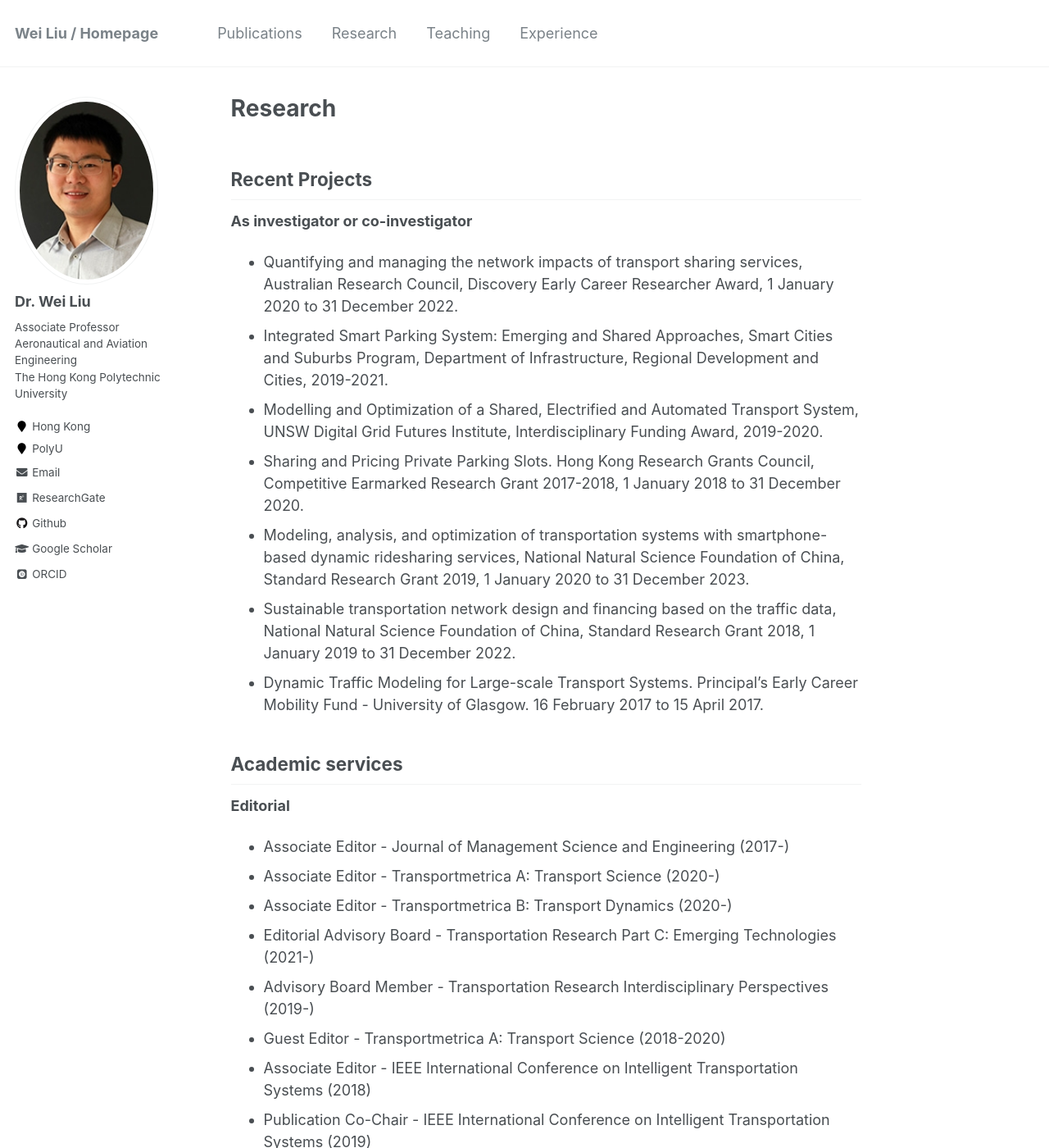
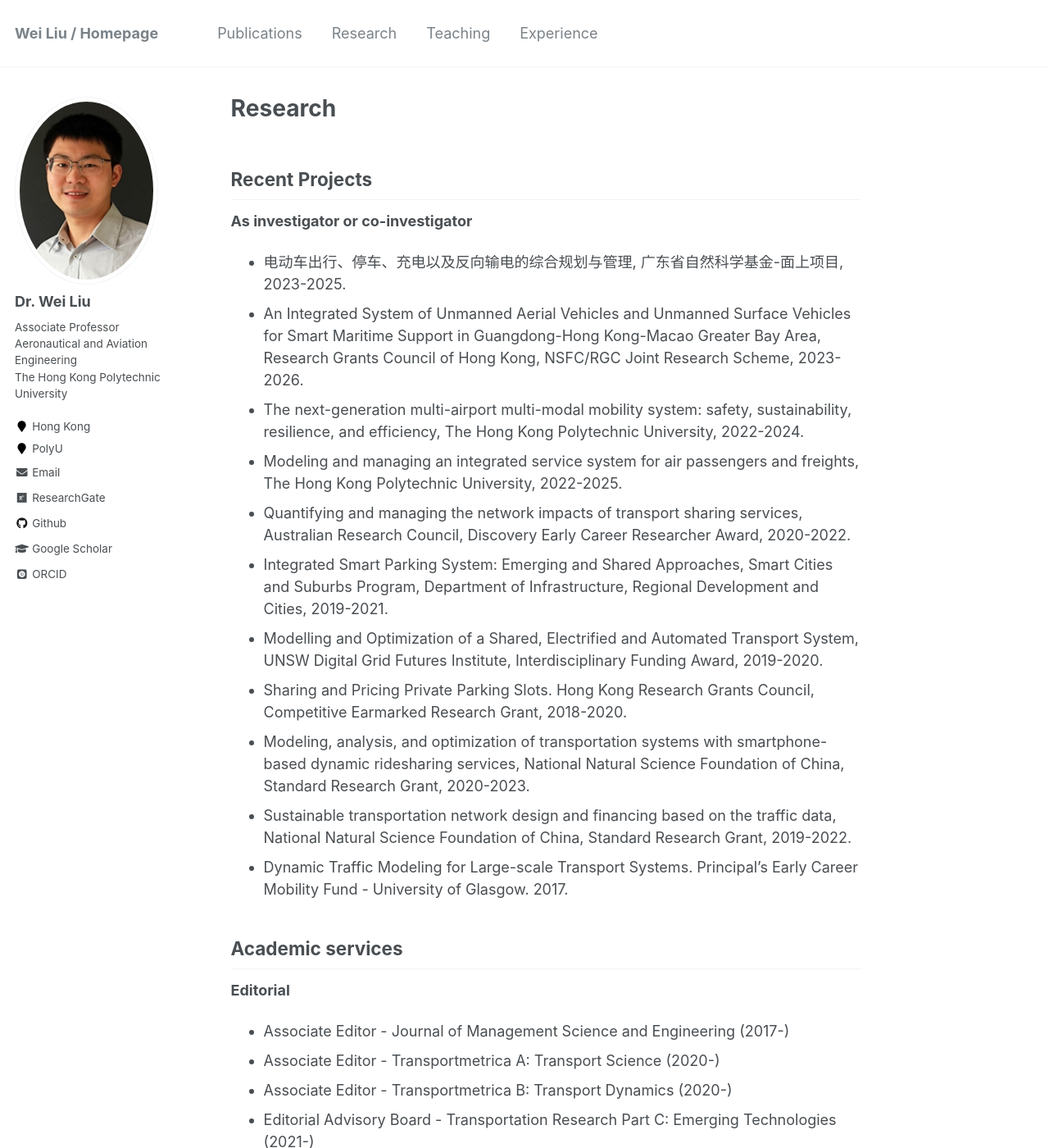
Before and after one commit to weiliu2016/weiliu2016.github.io, a Jekyll site: the page built from _pages/research.md, in a window 1280 px wide and 1400 px high. Shown: the whole window at 82% size. Built offline with Jekyll 4.4.1, drawn with Linux system fonts in a browser that asks for light colours; some web fonts are replaced.

Commit message:
Update research.md

```diff
--- a/_pages/research.md
+++ b/_pages/research.md
@@ -8,13 +8,17 @@ Recent Projects
 -----------
 **As investigator or co-investigator**
 
-* Quantifying and managing the network impacts of transport sharing services, Australian Research Council, Discovery Early Career Researcher Award, 1 January 2020 to 31 December 2022.
+* 电动车出行、停车、充电以及反向输电的综合规划与管理, 广东省自然科学基金-面上项目, 2023-2025.
+* An Integrated System of Unmanned Aerial Vehicles and Unmanned Surface Vehicles for Smart Maritime Support in Guangdong-Hong Kong-Macao Greater Bay Area,  Research Grants Council of Hong Kong, NSFC/RGC Joint Research Scheme, 2023-2026.
+* The next-generation multi-airport multi-modal mobility system: safety, sustainability, resilience, and efficiency, The Hong Kong Polytechnic University, 2022-2024.
+* Modeling and managing an integrated service system for air passengers and freights, The Hong Kong Polytechnic University, 2022-2025.
+* Quantifying and managing the network impacts of transport sharing services, Australian Research Council, Discovery Early Career Researcher Award, 2020-2022.
 * Integrated Smart Parking System: Emerging and Shared Approaches, Smart Cities and Suburbs Program, Department of Infrastructure, Regional Development and Cities, 2019-2021.
 * Modelling and Optimization of a Shared, Electrified and Automated Transport System, UNSW Digital Grid Futures Institute, Interdisciplinary Funding Award, 2019-2020.
-* Sharing and Pricing Private Parking Slots. Hong Kong Research Grants Council, Competitive Earmarked Research Grant 2017-2018, 1 January 2018 to 31 December 2020.
-* Modeling, analysis, and optimization of transportation systems with smartphone-based dynamic ridesharing services, National Natural Science Foundation of China, Standard Research Grant 2019, 1 January 2020 to 31 December 2023.
-* Sustainable transportation network design and financing based on the traffic data, National Natural Science Foundation of China, Standard Research Grant 2018, 1 January 2019 to 31 December 2022.
-* Dynamic Traffic Modeling for Large-scale Transport Systems. Principal’s Early Career Mobility Fund - University of Glasgow. 16 February 2017 to 15 April 2017.
+* Sharing and Pricing Private Parking Slots. Hong Kong Research Grants Council, Competitive Earmarked Research Grant, 2018-2020.
+* Modeling, analysis, and optimization of transportation systems with smartphone-based dynamic ridesharing services, National Natural Science Foundation of China, Standard Research Grant, 2020-2023.
+* Sustainable transportation network design and financing based on the traffic data, National Natural Science Foundation of China, Standard Research Grant, 2019-2022.
+* Dynamic Traffic Modeling for Large-scale Transport Systems. Principal’s Early Career Mobility Fund - University of Glasgow. 2017.
 
 Academic services
 -------------
```
